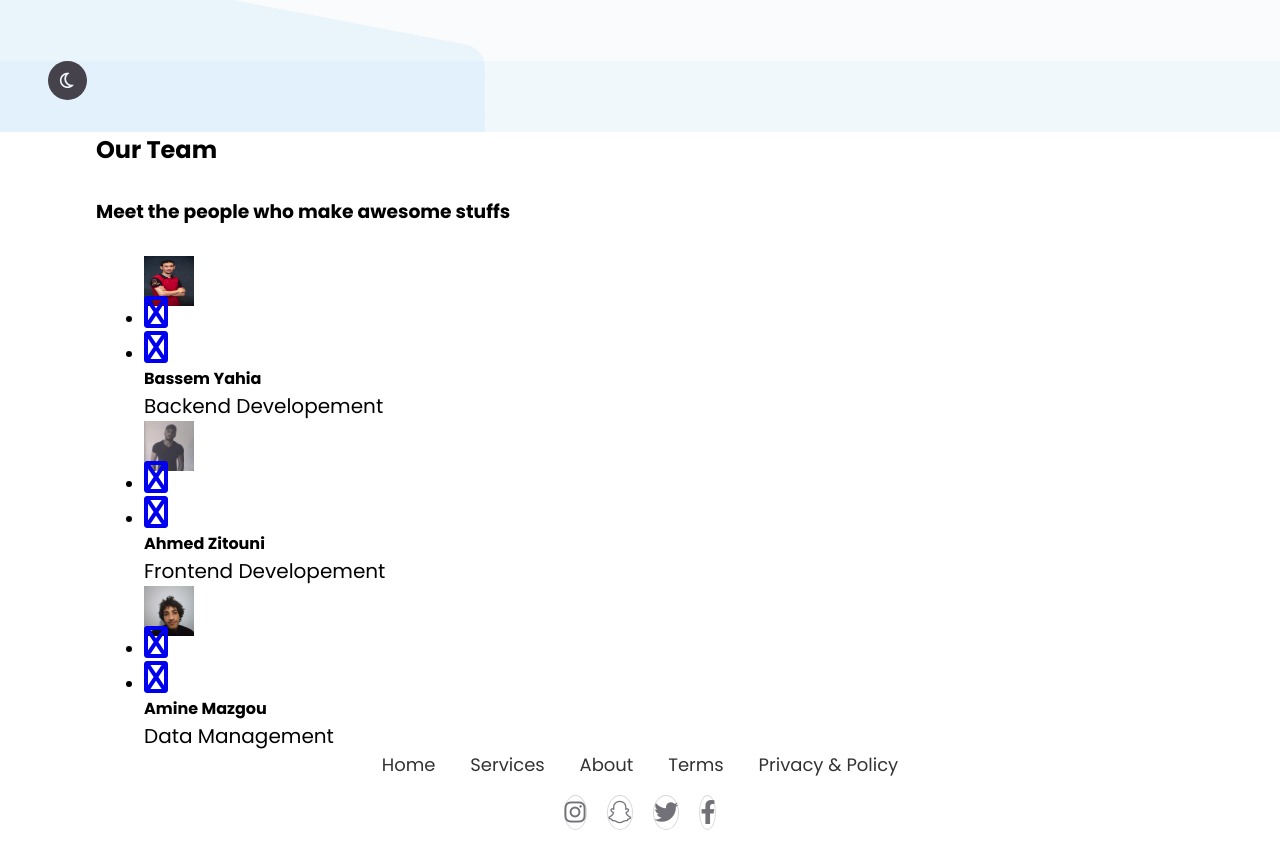
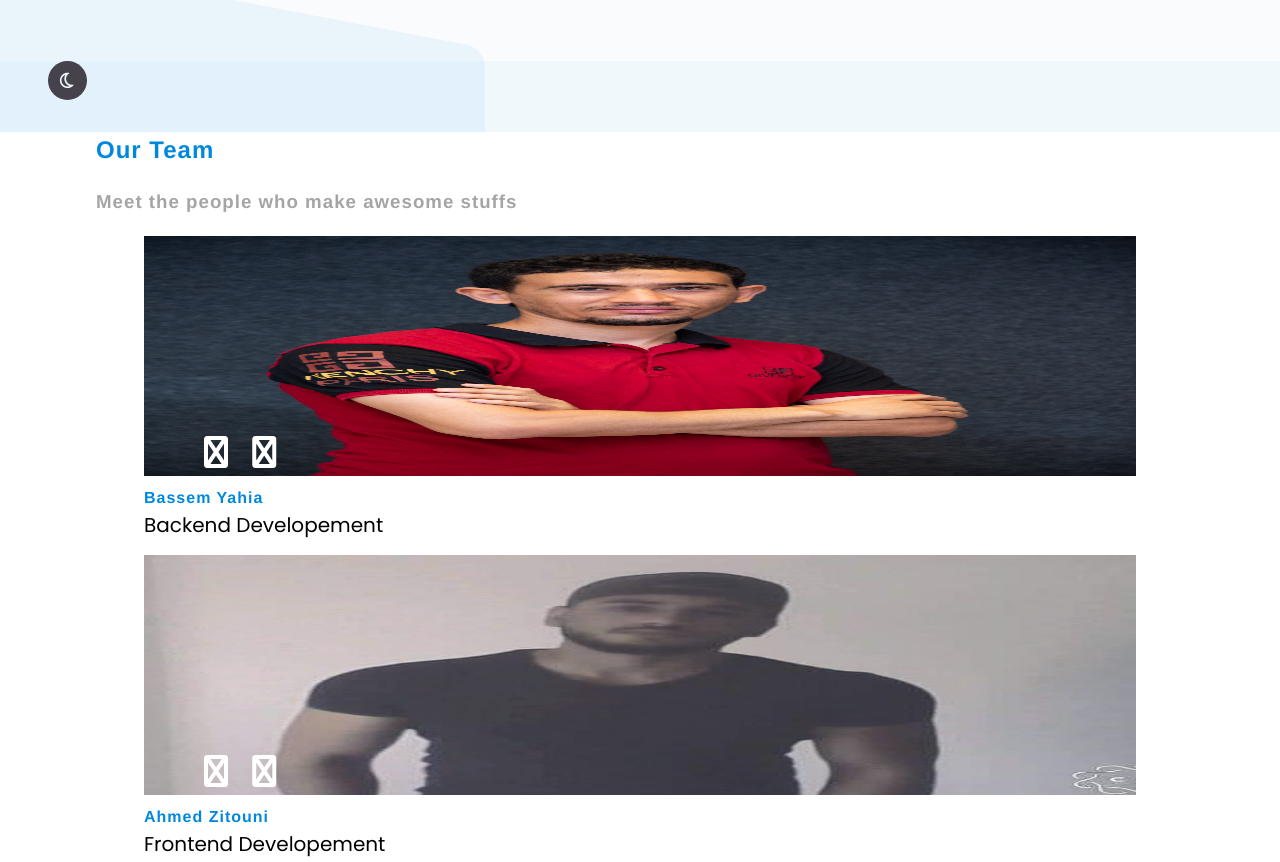
Before and after one commit to ezno12/DreamLine, a plain HTML site: page test.html in a window 1280 px wide. Shown: the part 1700-2562 px from the top of the page. Drawn offline with Linux system fonts and the light colour scheme.

Commit message:
Update style.css

```diff
--- a/app/static/css/style.css
+++ b/app/static/css/style.css
@@ -760,3 +760,151 @@ h3 {
 .select-here {
   margin: 15px;
 }
+
+
+/* Team members CSS*/
+@import 'https://maxcdn.bootstrapcdn.com/bootstrap/3.3.5/css/bootstrap.min.css';
+@import 'https://maxcdn.bootstrapcdn.com/font-awesome/4.4.0/css/font-awesome.min.css';
+@import 'https://fonts.googleapis.com/css?family=Raleway:100,600';
+@import 'https://fonts.googleapis.com/css?family=Open+Sans:300';
+.team h1,
+.team h2,
+.h3,
+.team h4,
+.team h5,
+.team h6 {
+  margin: 0 0 20px 0;
+  text-transform: none;
+  color: rgba(0,136,221, 1);
+  font-family: "Raleway", "Helvetica Neue", Helvetica, Arial, sans-serif;
+  font-weight: 600;
+  letter-spacing: 1px;
+  line-height: 1.5;
+}
+
+.team a:link,
+.team a:active,
+.team a:visited{
+  color:rgba(255,255,255,1);
+}
+
+.team a:hover{
+  color:rgba(255,255,255,0.6);
+}
+
+.gray {
+  color: #a5a5a5;
+}
+
+.team{
+    margin-left: auto;
+    margin-right: auto;
+    width: 100%
+}
+
+.team-member {
+  margin: 15px 0;
+  padding: 0;
+}
+
+.team-member figure {
+  position: relative;
+  overflow: hidden;
+  padding: 0;
+  margin: 0;
+}
+
+.team-member figure img {
+  min-width: 100%;
+}
+
+.team-member figcaption p {
+  font-size: 16px;
+}
+
+.team-member figcaption ul {
+  list-style: none;
+  margin: 0;
+  padding: 0;
+}
+
+.team-member figcaption ul {
+  visibility: visible;
+  -webkit-transition: all 0.1s ease-in-out;
+  -moz-transition: all 0.1s ease-in-out;
+  -o-transition: all 0.1s ease-in-out;
+  transition: all 0.1s ease-in-out;
+}
+
+.team-member figcaption ul li {
+  display: inline-block;
+  padding: 10px;
+}
+
+.team-member h4 {
+  margin: 10px 0 0;
+  padding: 0;
+}
+
+.team-member figcaption {
+  padding: 50px;
+  color: transparent;
+  background-color: transparent;
+  position: absolute;
+  z-index: 996;
+  bottom: 0;
+  left: 0;
+  width: 100%;
+  height: 0;
+  overflow: hidden;
+  visibility: hidden;
+  -webkit-transition: all 0.3s ease-in-out;
+  -moz-transition: all 0.3s ease-in-out;
+  -o-transition: all 0.3s ease-in-out;
+  transition: all 0.3s ease-in-out;
+}
+
+.team-member figure:hover figcaption {
+  visibility: visible;
+  color: #fff;
+  background: rgba(0,136,221, 0.7);
+  /* Primary color, can be changed via colors.css */
+
+  height: 100%;
+  -webkit-transition: all 0.3s ease-in-out;
+  -moz-transition: all 0.3s ease-in-out;
+  -o-transition: all 0.3s ease-in-out;
+  transition: all 0.3s ease-in-out;
+}
+
+.team-member figure:hover figcaption ul li a:hover {
+  color: rgba(49, 49, 49, .97);
+}
+.team img {
+    height: 250px;
+
+}
+.team-member figure .img-responsive {
+  -webkit-transform: scale(1) rotate(0) translateY(0);
+  -moz-transform: scale(1) rotate(0) translateY(0);
+  -o-transform: scale(1) rotate(0) translateY(0);
+  -ms-transform: scale(1) rotate(0) translateY(0);
+  transform: scale(1) rotate(0) translateY(0);
+  -webkit-transition: all 0.4s ease-in-out;
+  -moz-transition: all 0.4s ease-in-out;
+  -o-transition: all 0.4s ease-in-out;
+  transition: all 0.4s ease-in-out;
+}
+
+.team-member figure:hover .img-responsive {
+  -webkit-transform: scale(1.1) rotate(1deg) translateY(12px);
+  -moz-transform: scale(1.1) rotate(1deg) translateY(12px);
+  -o-transform: scale(1.1) rotate(1deg) translateY(12px);
+  -ms-transform: scale(1.1) rotate(1deg) translateY(12px);
+  transform: scale(1.1) rotate(1deg) translateY(12px);
+  -webkit-transition: all 0.4s ease-in-out;
+  -moz-transition: all 0.4s ease-in-out;
+  -o-transition: all 0.4s ease-in-out;
+  transition: all 0.4s ease-in-out;
+}
+/* end Css team members*/
```
